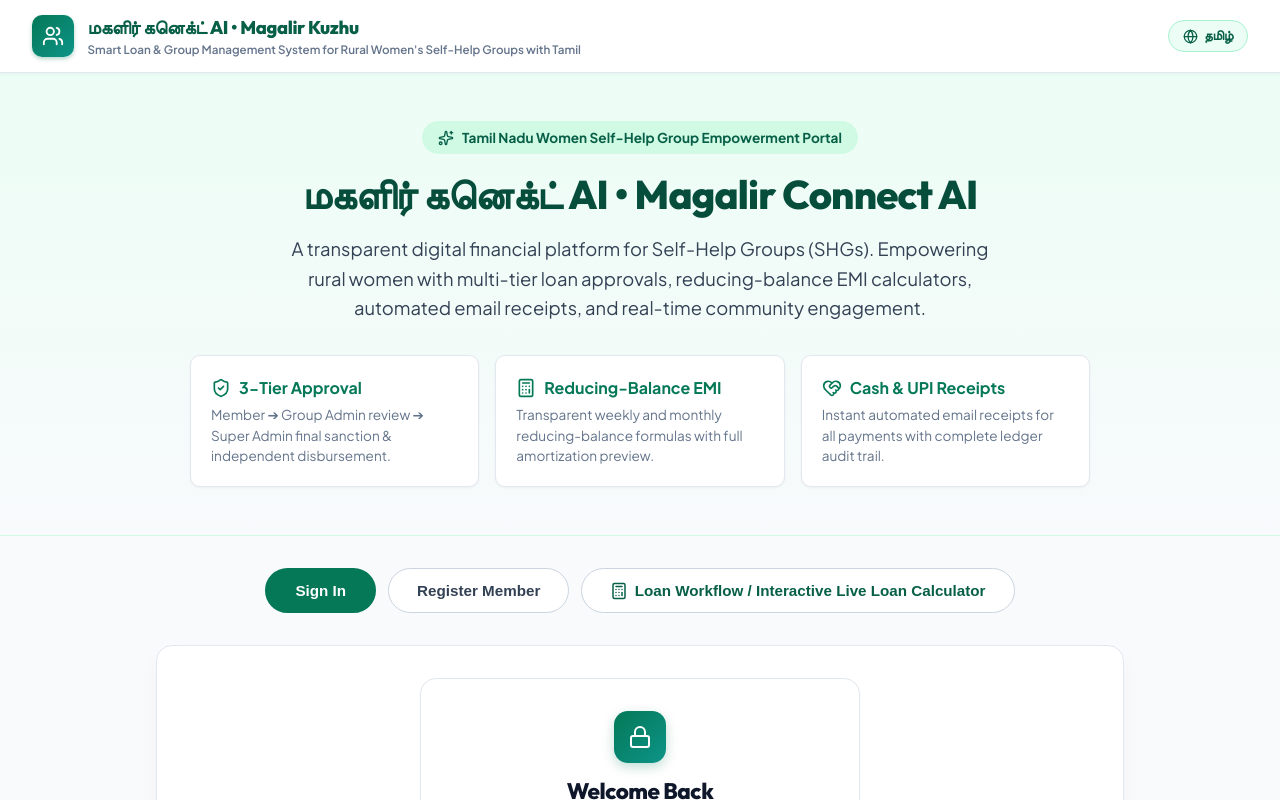
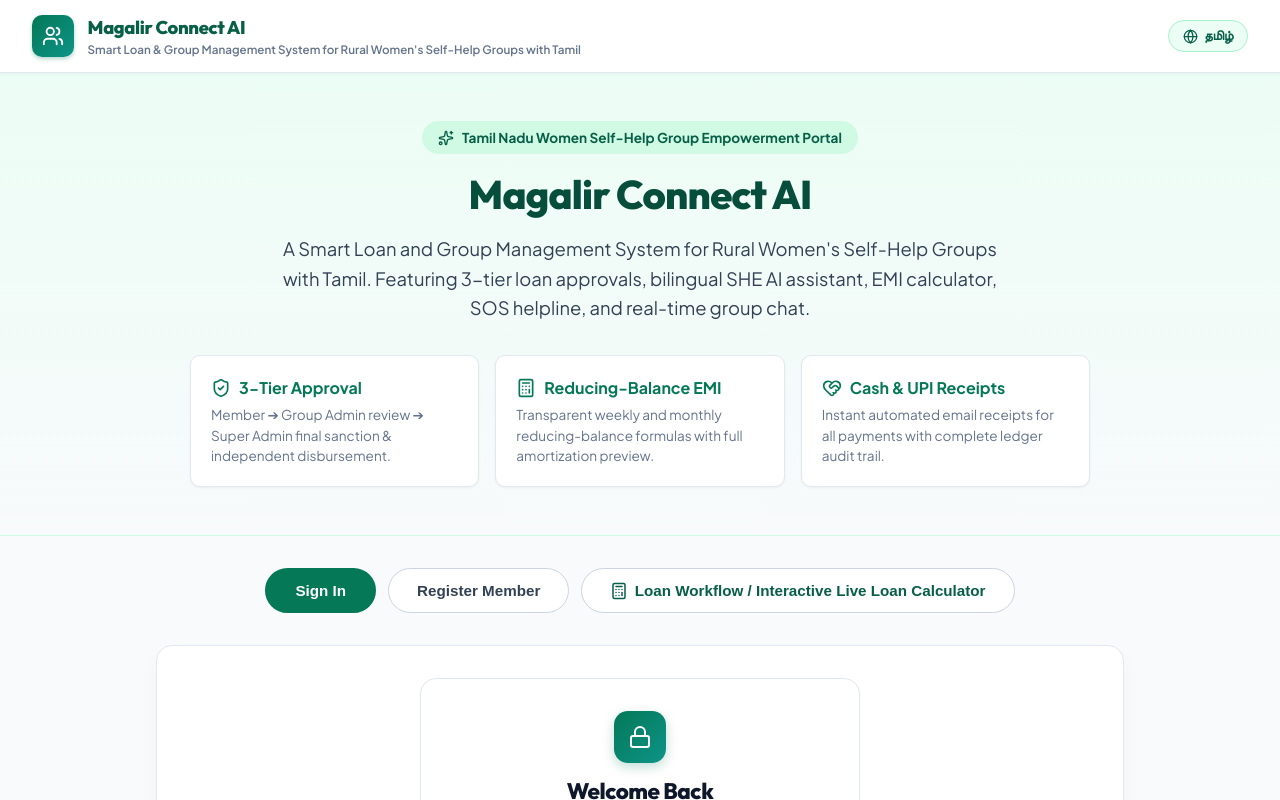
Before and after one commit to SherasanjayN/Antigravity-ok-, a React (Vite) app in the folder client/: page / in a window 1280 px wide. Shown: the top 800 px of the page. Built offline with nearby package versions, Linux system fonts and the light colour scheme.

Commit message:
fix: update Navbar and hero heading to show 'Magalir Connect AI' (was still showing old hardcoded title)

```diff
--- a/client/src/components/Navbar.jsx
+++ b/client/src/components/Navbar.jsx
@@ -85,7 +85,7 @@ export default function Navbar({ user, onLogout }) {
             letterSpacing: '-0.02em',
             fontFamily: 'var(--font-heading)'
           }}>
-            {t('app_tamil_title')} • Magalir Kuzhu
+            {t('app_title')}
           </div>
           <div style={{ fontSize: '0.725rem', color: 'var(--text-muted)', fontWeight: 600 }}>
             {t('portal_sub')}
--- a/client/src/components/PublicLanding.jsx
+++ b/client/src/components/PublicLanding.jsx
@@ -43,7 +43,9 @@ export default function PublicLanding({ onLoginSuccess, onRegisterSuccess, onPen
             lineHeight: 1.2,
             letterSpacing: '-0.02em'
           }}>
-            {t('app_tamil_title')} • {t('app_title')}
+            {lang === 'ta'
+              ? 'மகளிர் கனெக்ட் AI'
+              : 'Magalir Connect AI'}
           </h1>
 
           <p style={{
@@ -54,8 +56,8 @@ export default function PublicLanding({ onLoginSuccess, onRegisterSuccess, onPen
             lineHeight: 1.6
           }}>
             {lang === 'ta'
-              ? 'சுய உதவிக் குழு உறுப்பினர்களுக்கான வெளிப்படையான 3-நிலை கடன் ஒப்புதல், வாராந்திர/மாதாந்திர தவணைக் கணக்கு ஏடு, தானியங்கி மின்னஞ்சல் ரசீதுகள் மற்றும் நேரடி குழு அரட்டை தளம்.'
-              : 'A transparent digital financial platform for Self-Help Groups (SHGs). Empowering rural women with multi-tier loan approvals, reducing-balance EMI calculators, automated email receipts, and real-time community engagement.'}
+              ? 'கிராமப்புற பெண்களின் சுய உதவிக் குழுக்கான அறிவார்ந்த கடன் & குழு மேலாண்மை அமைப்பு. 3-நிலை கடன் ஒப்புதல், SHE AI உதவியாளர், EMI கணக்கீடு, SOS உதவி மற்றும் நேரடி குழு அரட்டை வசதியுடன்.'
+              : 'A Smart Loan and Group Management System for Rural Women\'s Self-Help Groups with Tamil. Featuring 3-tier loan approvals, bilingual SHE AI assistant, EMI calculator, SOS helpline, and real-time group chat.'}
           </p>
 
           {/* Key Value Points */}
```
